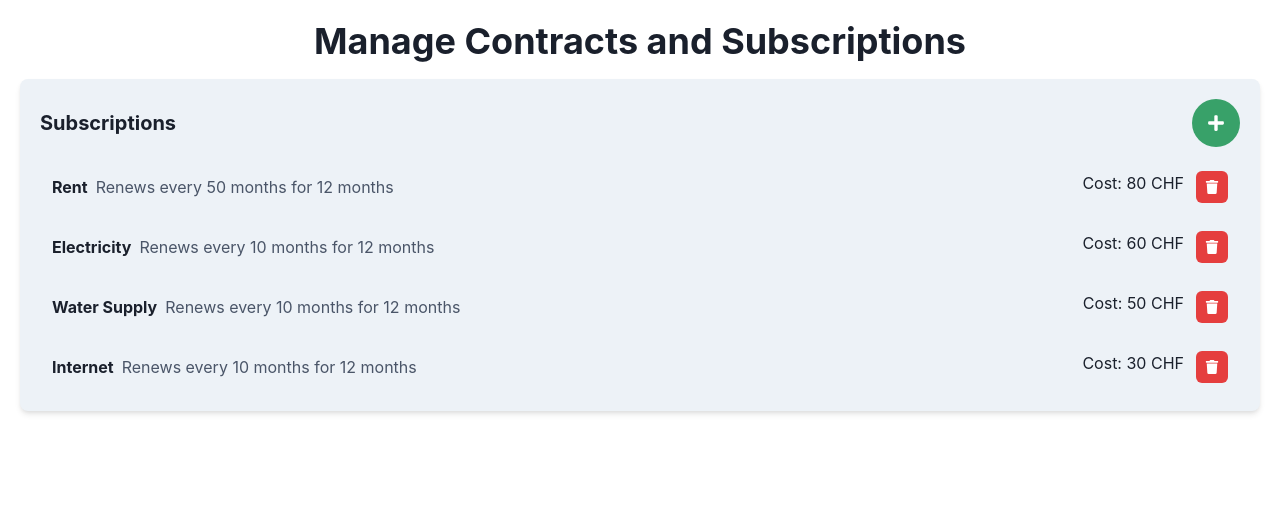
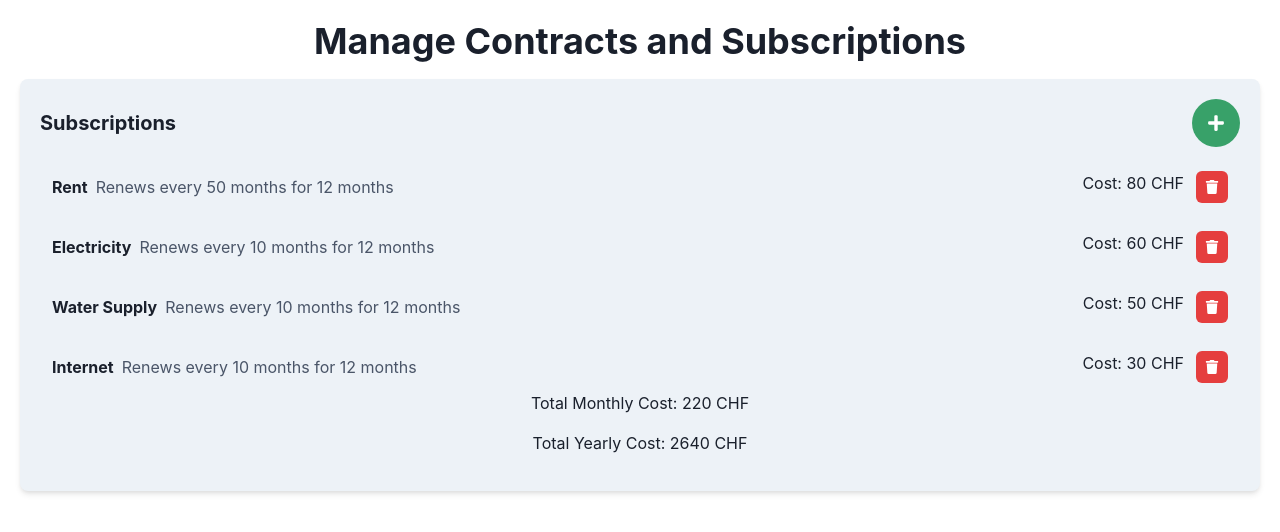
Before and after one commit to AmroAbdrabo/app-task, a React (Create React App) app: page / in a window 1280 px wide. Shown: the top 532 px of the page. Built offline with nearby package versions, Linux system fonts and the light colour scheme.

Commit message:
display monthly and yearly costs

```diff
--- a/src/components/SubList.tsx
+++ b/src/components/SubList.tsx
@@ -61,11 +61,14 @@ function SubList() {
 
   };
 
+  // Calculate total cost per month and per year
+const totalMonthlyCost = subscriptions.reduce((acc, sub) => acc + sub.cost, 0);
+const totalYearlyCost = totalMonthlyCost * 12;
+
 return (
   <Box p={5} bg="gray.100" boxShadow="md" borderRadius="lg">
     <Flex justifyContent="space-between" alignItems="center" mb={4}>
       <Text fontSize="xl" fontWeight="bold">Subscriptions</Text>
-        {/* For adding a new contract */}
       <IconButton
         aria-label="Add new item"
         icon={<FaPlus />}
@@ -145,8 +148,10 @@ function SubList() {
           </ListItem>
         ))}
       </List>
+
+      <Text mb={4}>Total Monthly Cost: {totalMonthlyCost} CHF</Text>
+      <Text mb={4}>Total Yearly Cost: {totalYearlyCost} CHF</Text>
     </Box>
 );
 }
-
 export default SubList;
```
Lines whose indentation alone changed are shown as unchanged.
